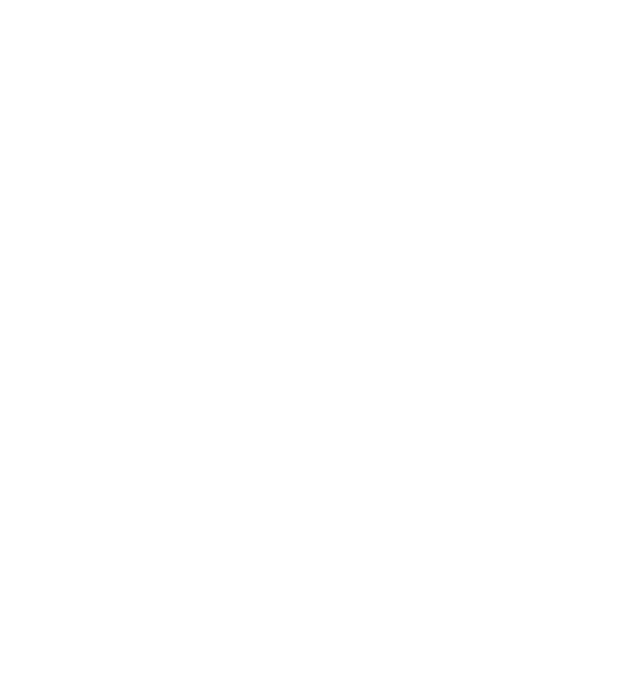
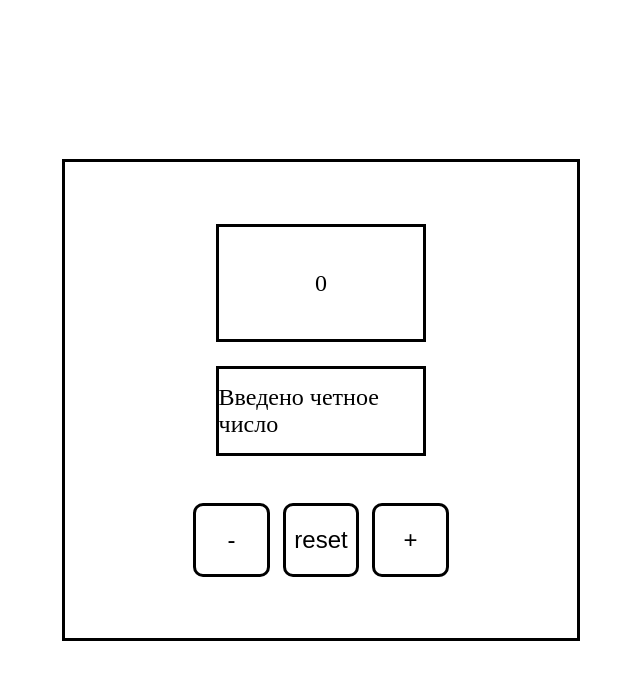
Before and after one commit to sasha-vis/JS-REACT, a plain HTML site: page index.html in a window 1280 px wide. Shown: the whole page, without its empty margins (319-959 px from the left). Drawn offline with nearby package versions, Linux system fonts and the light colour scheme.

Commit message:
Finished html/css

```diff
--- /dev/null
+++ b/Counter.js
@@ -0,0 +1,17 @@
+const Counter = function () {
+    return(
+        <div className="counter">
+            <div className="displays-block">
+                <div className="count-block"><span className="count">0</span></div>
+                <div className="even-odd-block"><span className="even-odd">Введено четное число</span></div>
+            </div>
+            <div className="buttons-block">
+                <button className="minus">-</button>
+                <button className="reset">reset</button>
+                <button className="plus">+</button>
+            </div>
+        </div>
+    );
+};
+
+ReactDOM.render(<Counter />, document.querySelector('#counter'));
--- a/index.html
+++ b/index.html
@@ -5,8 +5,15 @@
     <meta http-equiv="X-UA-Compatible" content="IE=edge">
     <meta name="viewport" content="width=device-width, initial-scale=1.0">
     <title>Aleksandr Vysotski</title>
+    <link rel="stylesheet" href="./style.css">
 </head>
 <body>
+    <div id="counter"></div>
 
+    <script src="https://unpkg.com/react@17/umd/react.development.js" crossorigin></script>
+    <script src="https://unpkg.com/react-dom@17/umd/react-dom.development.js" crossorigin></script>
+    <script src="https://unpkg.com/babel-standalone@6/babel.min.js"></script>
+
+    <script type="text/babel" src="Counter.js"></script>
 </body>
 </html>
--- /dev/null
+++ b/style.css
@@ -0,0 +1,72 @@
+* {
+    margin: 0;
+    padding: 0;
+}
+
+html {
+    height: 100vh;
+}
+
+body, #counter {
+    height: 100%;
+}
+
+#counter {
+    display: flex;
+    align-items: center;
+    justify-content: center;
+}
+
+.counter {
+    width: 20%;
+    height: 50%;
+    border: 3px solid #000;
+    padding: 3% 10%;
+}
+
+.displays-block {
+    padding: 0 10%;
+    height: 70%;
+    display: flex;
+    flex-direction: column;
+    justify-content: space-evenly;
+    font-size: 24px;
+}
+
+.count-block,
+.even-odd-block {
+    border: 3px solid #000;
+    width: 100%;
+    display: flex;
+    justify-content: center;
+    align-items: center;
+}
+
+.count-block {
+    height: 40%;
+}
+
+.even-odd-block {
+    height: 30%;
+}
+
+.buttons-block {
+    height: 30%;
+    justify-content: space-between;
+}
+
+.displays-block,
+.buttons-block {
+    display: flex;
+    align-items: center;
+}
+
+button {
+    border: 3px solid #000;
+    background-color: #fff;
+    border-radius: 10px;
+    width: 30%;
+    padding: 20px 0;
+    font-size: 24px;
+    cursor: pointer;
+}
```
